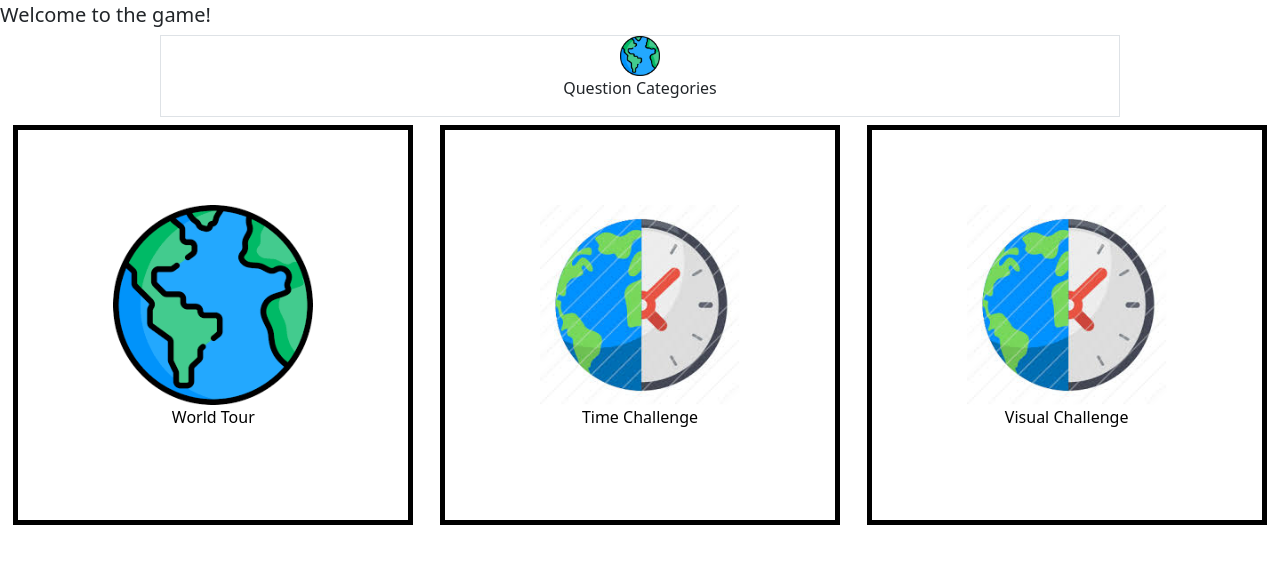
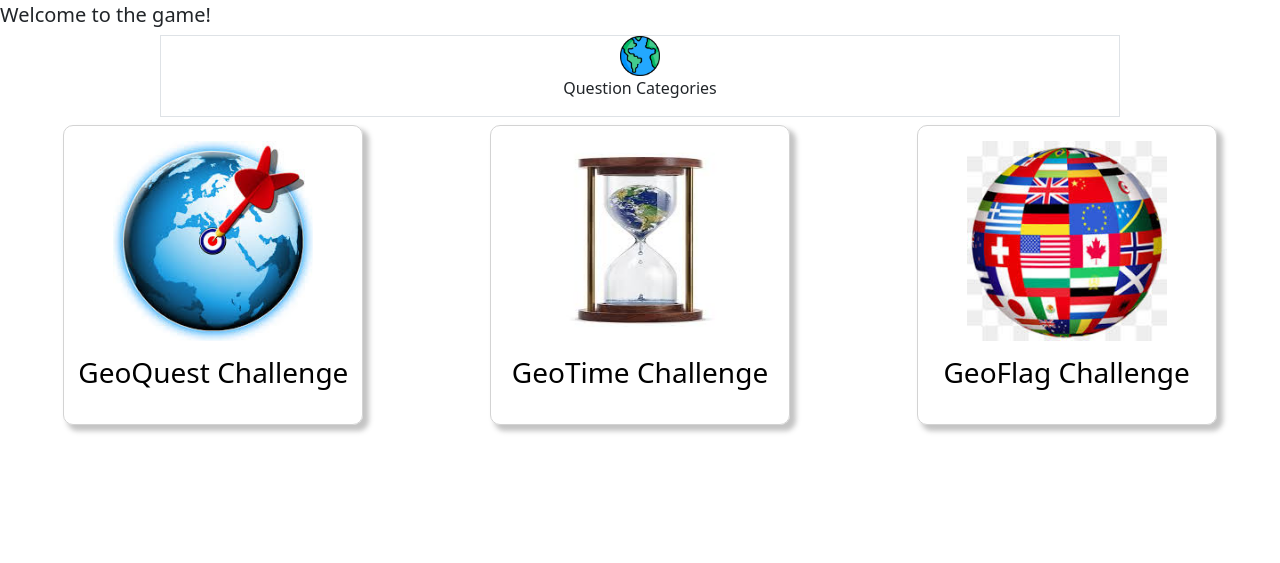
Before and after one commit to Hanieh73/GeoQuest, a plain HTML site: page GeoQuest/front-end/index.html in a window 1280 px wide. Shown: the part 109-672 px from the top of the page. Drawn offline with nearby package versions, Linux system fonts and the light colour scheme.

Commit message:
Added themed styling

```diff
--- a/GeoQuest/front-end/flag.css
+++ b/GeoQuest/front-end/flag.css
@@ -10,6 +10,8 @@
 :root {
     --white: #ffffff;
     --violet: #673ab7;
+    --black: #000000;
+    --blue: #0D6EFD;
 }
 
 html {
@@ -20,15 +22,15 @@ html {
     scroll-behavior: smooth;
 }
 
-body {
-    background: url(../img/bg.jpg) no-repeat;
-    background-size: cover;
+/* body {
+    background: url(./images/earth.png) no-repeat;
+    background-size: contain;
     background-position: center;
     min-height: 100vh;
     position: relative;
-}
+} */
 
-body::before {
+/* body::before {
     content: "";
     position: absolute;
     top: 0;
@@ -37,6 +39,14 @@ body::before {
     width: 100%;
     height: 100%;
     z-index: -1;
+} */
+
+main {
+    background: linear-gradient(to top, rgba(255, 255, 255, 0.6) 0%, rgba(255, 255, 255, 1) 100%), url(./images/earth2.png) no-repeat;
+    background-size: cover;
+    background-position: center;
+    min-height: 100vh;
+    /* position: relative; */
 }
 
 ul {
@@ -52,7 +62,7 @@ h1 {
     text-align: center;
     font-size: 2.5rem;
     text-transform: capitalize;
-    color: var(--violet);
+    color: var(--blue);
     padding: 2rem 0;
 }
 
@@ -60,7 +70,7 @@ h3 {
     font-size: 2rem;
     padding: 2rem 0;
     text-transform: capitalize;
-    color: var(--violet);
+    color: var(--black);
     padding: 2rem;
 }
 
@@ -111,7 +121,7 @@ h3 {
 .box .count {
     font-size: 2rem;
     font-weight: 700;
-    color: var(--violet);
+    color: var(--black);
     text-transform: capitalize;
     padding: 2rem;
 }
@@ -168,7 +178,7 @@ h3 {
     padding: 1rem;
     border-radius: .5rem;
     width: 240px;
-    color: var(--violet);
+    color: var(--black);
     cursor: pointer;
     box-shadow: 0 .5rem .5rem .5rem rgba(0 0 0 / .3);
     transition: all .1s ease-in-out;
@@ -176,7 +186,8 @@ h3 {
 
 #newGame {
     border: none;
-    background-color: var(--violet);
+    border-radius: 5px;
+    background-color: var(--blue);
     padding: 1.5rem;
     color: var(--white);
     cursor: pointer;
@@ -193,11 +204,11 @@ h3 {
 
 .score .right,
 .score .incorrect {
-    color: var(--violet);
+    color: var(--black);
 }
 
 .flags .flag-options ul li.active {
-    background-color: var(--violet);
+    background-color: var(--black);
     color: var(--white);
 }
 
@@ -235,7 +246,7 @@ h3 {
 
 @media(min-width: 991px) {
     .flags .flag-options ul li:hover {
-        background-color: var(--violet);
+        background-color: var(--blue);
         color: var(--white);
     }
 }
--- a/GeoQuest/front-end/index.css
+++ b/GeoQuest/front-end/index.css
@@ -4,9 +4,21 @@
 }
 
 .question-type {
-  width: 400px;
-  height: 400px;
-  border: 5px solid black;
+  width: 300px;
+  height: 300px;
+  border: 1px solid lightgray;
+  border-radius: 10px;
+  box-shadow: 5px 5px 5px 1px rgba(120, 120, 120, 0.44);
+}
+
+.question-type:hover {
+  border: 10px solid #0D6EFD;
+  box-shadow: none;
+}
+
+.question-type > p {
+  margin-top: 10px;
+  font-size: 1.75rem;
 }
 
 .img-size {
--- a/GeoQuest/front-end/index.html
+++ b/GeoQuest/front-end/index.html
@@ -46,11 +46,11 @@
           class="d-flex flex-column align-items-center justify-content-center question-type"
         >
           <img
-            src="./images/globe-icon.png"
+            src="./images/globe-challenge.jpeg"
             alt="placeholder image"
             class="img-size"
           />
-          <p>World Tour</p>
+          <p>GeoQuest Challenge</p>
         </div>
       </a>
       <a href="#" id="time-challenge">
@@ -58,23 +58,23 @@
           class="d-flex flex-column align-items-center justify-content-center question-type"
         >
           <img
-            src="./images/clock-globe-icon-2.jpeg"
+            src="./images/globerglass.jpeg"
             alt="placeholder image"
             class="img-size"
           />
-          <p>Time Challenge</p>
+          <p>GeoTime Challenge</p>
         </div>
       </a>
-      <a href="#" id="visual-challenge">
+      <a href="./flagpage.html" id="visual-challenge">
         <div
           class="d-flex flex-column align-items-center justify-content-center question-type"
         >
           <img
-            src="./images/clock-globe-icon-2.jpeg"
+            src="./images/flag.jpeg"
             alt="placeholder image"
             class="img-size"
           />
-          <p>Visual Challenge</p>
+          <p> GeoFlag Challenge</p>
         </div>
       </a>
     </section>
```
Also changed, not shown: GeoQuest/front-end/flagpage.html (+2 -2 lines), GeoQuest/front-end/images/earth.png (added), GeoQuest/front-end/images/earth2.png (added), GeoQuest/front-end/images/earth3.png (added), GeoQuest/front-end/images/flag-globe.png (added), GeoQuest/front-end/images/flag.jpeg (added), GeoQuest/front-end/images/globe-challenge.jpeg (added), GeoQuest/front-end/images/globerglass.jpeg (added), GeoQuest/front-end/images/hourglass.jpeg (added), 5 other files.
